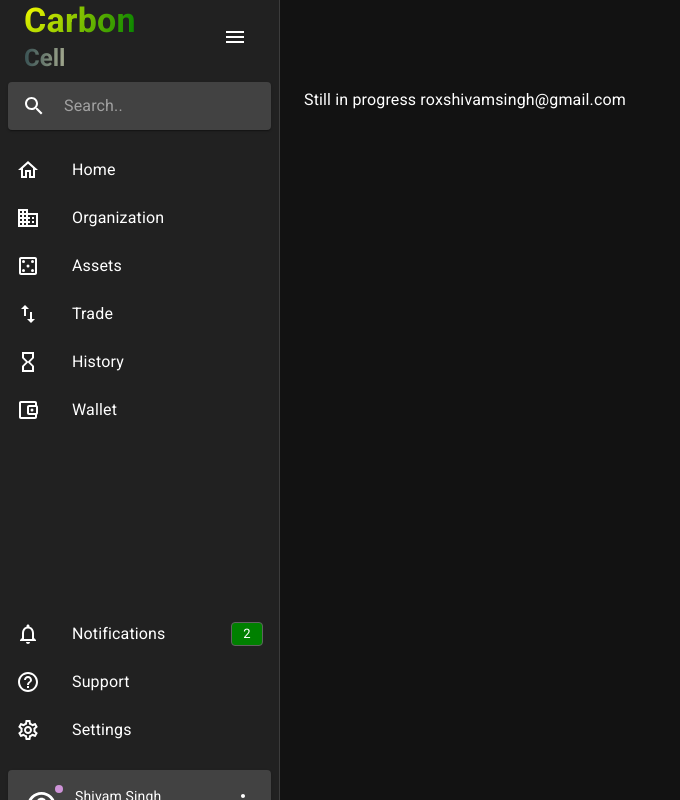
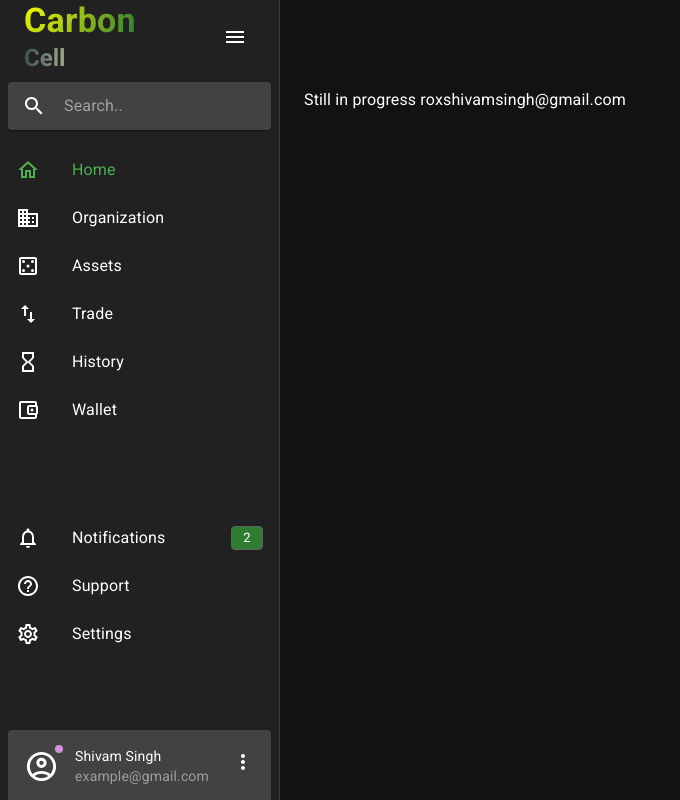
Before and after one commit to roxshivamsingh/cuddly-robot, a React (Vite) app: page / in a window 1280 px wide. Shown: the whole page, without its empty margins (0-680 px from the left). Built offline with nearby package versions, Linux system fonts and the light colour scheme.

Commit message:
ADD: Navigation active;

```diff
--- a/src/App.tsx
+++ b/src/App.tsx
@@ -31,14 +31,15 @@ import Typography from '@mui/material/Typography';
 
 import MoreVertIcon from '@mui/icons-material/MoreVert';
 import { Badge, Chip, Stack } from '@mui/material';
-import { grey } from '@mui/material/colors';
+import { grey, green } from '@mui/material/colors';
+import { useState } from 'react';
 
 const width = 280;
 
 
 function App() {
 
-  // const [active, setActive] = useState('home');
+  const [isActive, setIsActive] = useState('Home');
 
   return (<Box sx={{ display: 'flex' }}>
     <CssBaseline />
@@ -70,9 +71,11 @@ function App() {
                   fontWeight: 700,
                   backgroundClip: "text",
                   textFillColor: "transparent",
-                  backgroundImage: "radial-gradient(circle at top left, #FFFF00 0%, #008000 100%)",
+                  backgroundImage: `radial-gradient(circle at top left, #FFFF00 0%, ${green[800]} 100%)`,
                 }}
-              >Carbon</Typography>
+              >
+                Carbon
+              </Typography>
               <Typography variant='h5' fontWeight='bold'
                 sx={{
                   backgroundClip: "text",
@@ -81,13 +84,12 @@ function App() {
                 }}
               >Cell</Typography>
             </Stack>
-
             <IconButton>
               <MenuIcon />
-
             </IconButton>
 
-          </Stack>        </Toolbar>
+          </Stack>
+        </Toolbar>
         <Paper
           component="form"
           sx={{
@@ -109,24 +111,27 @@ function App() {
 
         </Paper>
         <List>
-          {SIDEBAR_PRIMARY_ITEMS.map((item, index) => (
+          {SIDEBAR_PRIMARY_ITEMS.map((item, index) => {
+            const color = isActive === item.title ? green[500] : 'inherit'
+            return (
               <ListItem
-
                 key={index} disablePadding>
                 <ListItemButton
-
+                  onClick={() => { setIsActive(item.title) }}
+                  sx={{ color }}
                 >
-                <ListItemIcon>
+                  <ListItemIcon sx={{ color }}>
                     {item.icon}
                   </ListItemIcon>
                   <ListItemText primary={item.title}
                   />
                 </ListItemButton>
               </ListItem>
-          ))}
+            )
+          })}
         </List>
-        <Box sx={{ my: '10rem' }} />
-        {/* <Divider /> */}
+        <Box sx={{ my: '4rem' }} />
+
         <List>
           {SIDEBAR_SECONDARY_ITEMS.map((item, index) => (
             <ListItem key={index} disablePadding>
@@ -140,7 +145,7 @@ function App() {
                   sx={{
                     borderRadius: 1,
                     width: "2rem",
-                    background: "green"
+                    background: green[800]
                   }}
                   size='small'
                 />)}
@@ -150,6 +155,7 @@ function App() {
             </ListItem>
           ))}
         </List>
+        <Box sx={{ my: '4rem' }} />
 
         <AccountCard />
 
```
Lines whose indentation alone changed are shown as unchanged.
